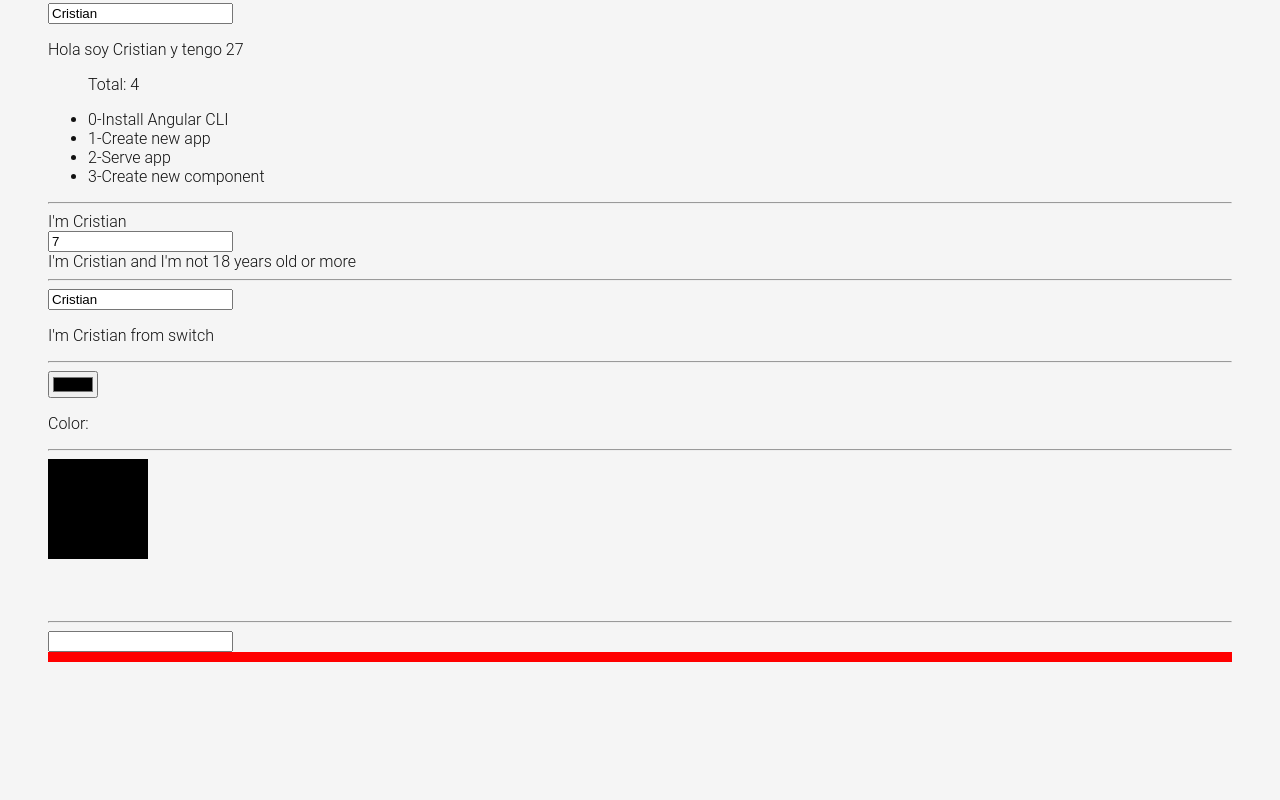
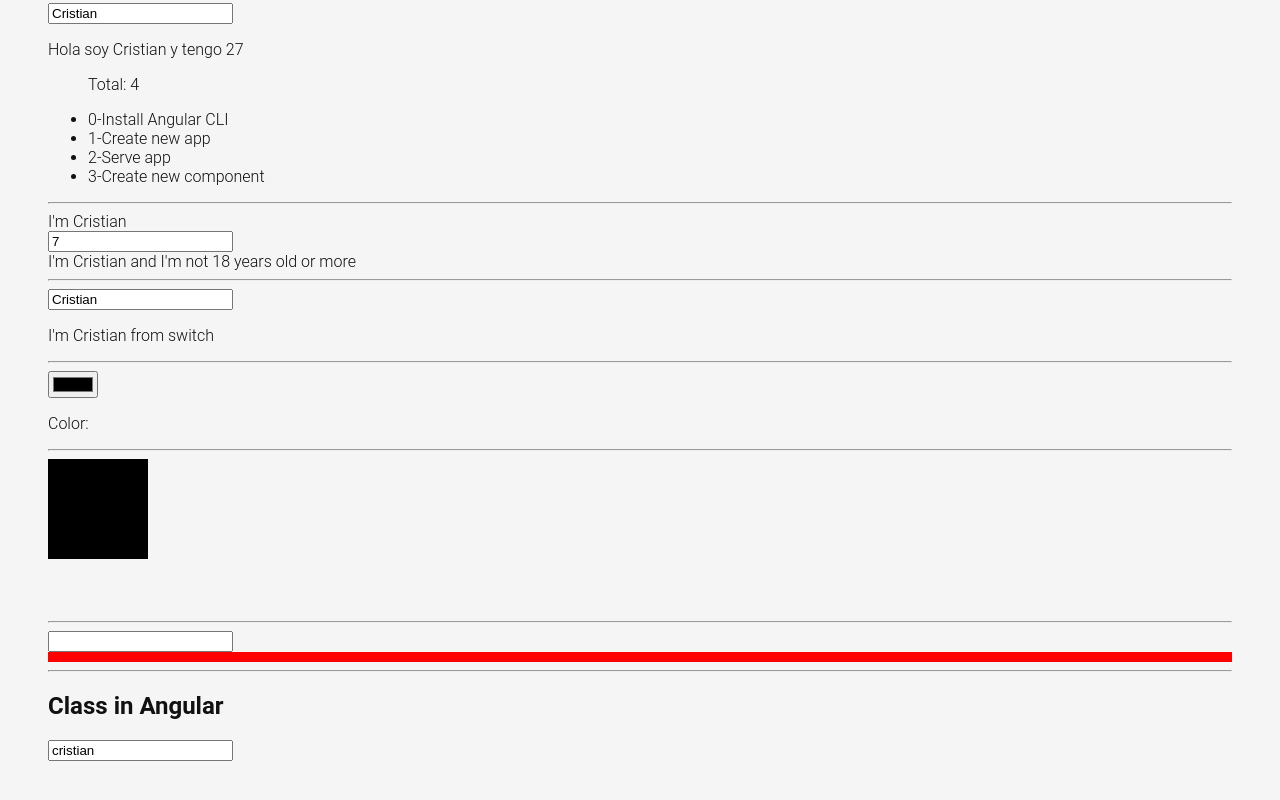
Before and after one commit to crileiton/Angular17-TodoApp, an Angular app: page /labs in a window 1280 px wide. Shown: the part 1106-1906 px from the top of the page. Before the commit the page ends 1816 px from the top, so only its background shows below. Built offline with nearby package versions, Linux system fonts and the light colour scheme.

Commit message:
Dynamic class in Angular

```diff
--- a/src/app/pages/labs/labs.component.css
+++ b/src/app/pages/labs/labs.component.css
@@ -7,3 +7,14 @@
   display: block;
   background-color: red;
 }
+
+.message-error {
+  background-color: red;
+  color: white;
+  opacity: 0;
+  transition: all linear .3s;
+}
+
+.message-error.show {
+  opacity: 1;
+}
--- a/src/app/pages/labs/labs.component.html
+++ b/src/app/pages/labs/labs.component.html
@@ -88,4 +88,13 @@
   <input type="number" [formControl]="widthCtrl">
   <span class="box" [style.width.px]="widthCtrl.value"></span>
 
+  <hr>
+
+  <h2>Class in Angular</h2>
+
+  <p>
+    <input type="text" [formControl]="nameCtrl"><br>
+    <span class="message-error" [class.show]="nameCtrl.invalid && nameCtrl.touched">Nombre inválido</span>
+  </p>
+
 </div>
--- a/src/app/pages/labs/labs.component.ts
+++ b/src/app/pages/labs/labs.component.ts
@@ -1,6 +1,6 @@
 import { Component, signal } from '@angular/core';
 import { CommonModule } from '@angular/common';
-import { FormControl, ReactiveFormsModule } from '@angular/forms';
+import { FormControl, ReactiveFormsModule, Validators } from '@angular/forms';
 
 @Component({
   selector: 'app-labs',
@@ -33,6 +33,14 @@
   colorCtrl = new FormControl();
   widthCtrl = new FormControl({
     nonNullable: true
+  });
+
+  nameCtrl = new FormControl('cristian', {
+    nonNullable: true,
+    validators: [
+      Validators.required,
+      Validators.minLength(3)
+    ]
   });
 
 
```
